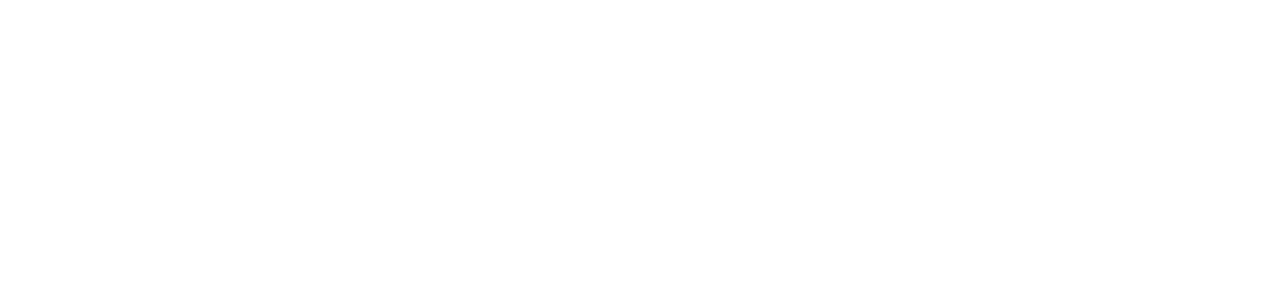
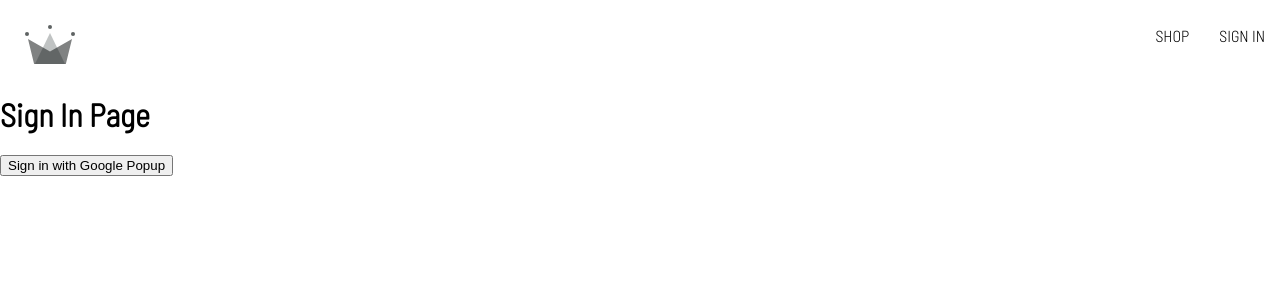
Before and after one commit to daniel008/crwn-clothingv2, a React (Create React App) app: page /sign-in in a window 1280 px wide. Before the commit this address had no page. Shown: the top 300 px of the page. Built offline with nearby package versions, Linux system fonts and the light colour scheme; a web font is replaced by a local one.

Commit message:
authenticatingwith firebase

```diff
--- a/package.json
+++ b/package.json
@@ -6,6 +6,7 @@
     "@testing-library/jest-dom": "^5.16.5",
     "@testing-library/react": "^13.4.0",
     "@testing-library/user-event": "^13.5.0",
+    "firebase": "^9.15.0",
     "localforage": "^1.10.0",
     "match-sorter": "^6.3.1",
     "react": "^18.2.0",
--- a/src/App.js
+++ b/src/App.js
@@ -1,6 +1,7 @@
 import { Routes, Route } from 'react-router-dom'
 import Home from './routes/home/home.component'
 import Navigation from './routes/navigation/navigation.component'
+import SignIn from './routes/sign-in/sign-in.component'
 
 const Shop = () => {
   return <h1>I am the shop page</h1>
@@ -12,6 +13,7 @@
       <Route path="/" element={<Navigation />}>
         <Route index element={<Home />} />
         <Route path="shop" element={<Shop />} />
+        <Route path="sign-in" element={<SignIn />} />
       </Route>
     </Routes>
   )
--- a/src/routes/navigation/navigation.component.jsx
+++ b/src/routes/navigation/navigation.component.jsx
@@ -14,6 +14,9 @@
           <Link className="nav-link" to="/shop">
             SHOP
           </Link>
+          <Link className="nav-link" to="/sign-in">
+            SIGN IN
+          </Link>
         </div>
       </div>
       <Outlet />
--- /dev/null
+++ b/src/routes/sign-in/sign-in.component.jsx
@@ -0,0 +1,16 @@
+import { signInWithGooglePopup } from '../../utils/firebase/firebase'
+
+const SignIn = () => {
+  const logGoogleUser = async () => {
+    const response = await signInWithGooglePopup()
+    console.log(response)
+  }
+  return (
+    <div>
+      <h1>Sign In Page</h1>
+      <button onClick={logGoogleUser}>Sign in with Google Popup</button>
+    </div>
+  )
+}
+
+export default SignIn
--- /dev/null
+++ b/src/utils/firebase/firebase.js
@@ -0,0 +1,30 @@
+import { initializeApp } from 'firebase/app'
+import {
+  getAuth,
+  signInWithRedirect,
+  signInWithPopup,
+  GoogleAuthProvider,
+} from 'firebase/auth'
+
+// Your web app's Firebase configuration
+const firebaseConfig = {
+  apiKey: 'AIzaSyD02_Ej9Y9CbZFHXXz6eellzrMEoxKnA2w',
+  authDomain: 'crwn-clothingv2-db.firebaseapp.com',
+  projectId: 'crwn-clothingv2-db',
+  storageBucket: 'crwn-clothingv2-db.appspot.com',
+  messagingSenderId: '97389849515',
+  appId: '1:97389849515:web:1586756096816c2d0980ee',
+}
+
+// Initialize Firebase
+const firebaseApp = initializeApp(firebaseConfig)
+
+const provider = new GoogleAuthProvider()
+
+provider.setCustomParameters({
+  prompt: 'select_account',
+})
+
+export const auth = getAuth()
+
+export const signInWithGooglePopup = () => signInWithPopup(auth, provider)
```
Also changed, not shown: 1 other file (tests, documents, lock files or other folders).
